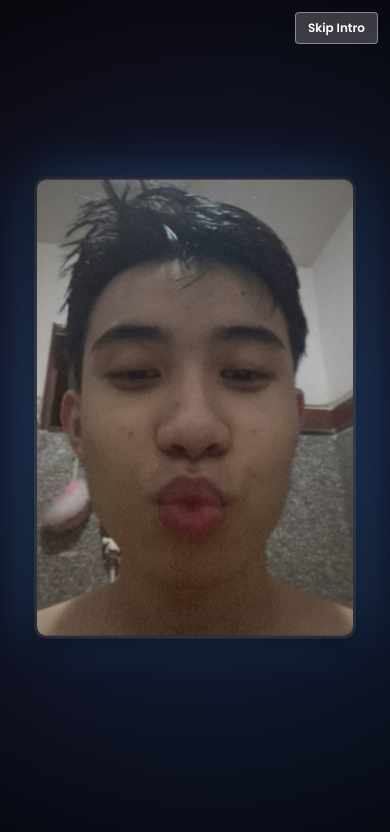
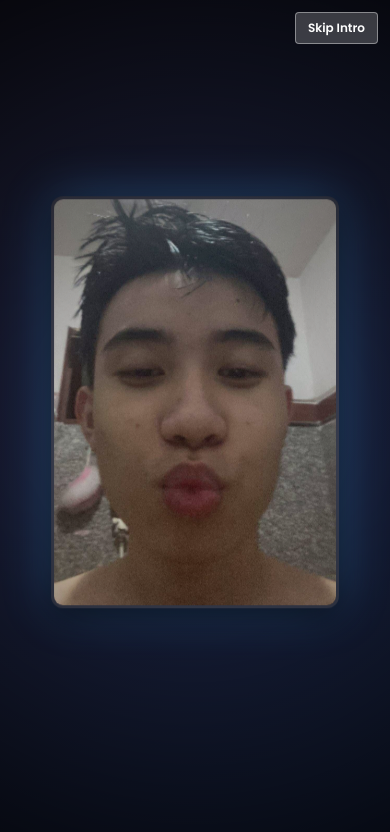
Before and after one commit to minhphuc2544/Man-of-the-match, a React (Vite) app: page / in a window 390 px wide. Shown: the top 832 px of the page. Built offline with nearby package versions, Linux system fonts and the light colour scheme.

Commit message:
fix: center text in the intro section

```diff
--- a/src/App.css
+++ b/src/App.css
@@ -11,10 +11,6 @@
   min-height: 100vh;
   width: 100%;
   background: linear-gradient(135deg, #1a1a2e, #16213e);
-  display: flex;
-  flex-direction: column;
-  justify-content: center;
-  align-items: center;
   overflow: hidden;
 }
 
@@ -38,17 +34,27 @@
   background-color: rgba(255, 255, 255, 0.3);
 }
 
-/* Intro text container - using same centering as player images */
-.intro-text-container {
+/* New flexbox wrapper for perfect centering */
+.intro-content-wrapper {
   position: absolute;
-  top: 50%;
-  left: 50%;
-  transform: translate(-50%, -50%);
+  top: 0;
+  left: 0;
+  width: 100%;
+  height: 100%;
+  display: flex;
+  justify-content: center;
+  align-items: center;
+}
+
+/* Centered text container using flexbox */
+.intro-text-centered {
   display: flex;
   flex-direction: column;
   align-items: center;
   justify-content: center;
+  text-align: center;
   width: 100%;
+  max-width: 90%;
   z-index: 10;
 }
 
@@ -60,6 +66,7 @@
   letter-spacing: 2px;
   margin: 0;
   text-align: center;
+  line-height: 1.1;
 }
 
 .intro-sub-title {
@@ -70,6 +77,7 @@
   letter-spacing: 2px;
   margin: 1rem 0 0 0;
   text-align: center;
+  line-height: 1.1;
 }
 
 .player-animation-container {
@@ -84,15 +92,12 @@
 }
 
 .player-spotlight {
-  position: absolute;
-  top: 50%;
-  left: 50%;
-  transform: translate(-50%, -50%);
   display: flex;
   flex-direction: column;
   align-items: center;
   justify-content: center;
   width: 100%;
+  max-width: 90%;
   padding: 2rem;
 }
 
@@ -129,12 +134,14 @@
   color: #ffffff;
   margin-bottom: 0.25rem;
   text-shadow: 0 2px 4px rgba(0, 0, 0, 0.5);
+  text-align: center;
 }
 
 .player-position-text {
   font-size: 1.25rem;
   color: #e2e8f0;
   text-shadow: 0 1px 2px rgba(0, 0, 0, 0.5);
+  text-align: center;
 }
 
 .arrow-text {
@@ -822,6 +829,36 @@
 
 /* Responsive adjustments */
 @media (max-width: 768px) {
+  .intro-main-title {
+    font-size: 2.5rem;
+    line-height: 1.2;
+  }
+
+  .intro-sub-title {
+    font-size: 1.5rem;
+  }
+
+  .player-spotlight {
+    padding: 1rem;
+  }
+
+  .player-image-container {
+    width: 90%;
+    max-width: 400px;
+  }
+
+  .player-name-text {
+    font-size: 2rem;
+  }
+
+  .player-position-text {
+    font-size: 1rem;
+  }
+
+  .arrow-text {
+    font-size: 1.5rem;
+  }
+
   .player-image-container {
     width: 100%;
   }
@@ -874,13 +911,18 @@
   }
 
   /* Mobile intro fixes */
-  .intro-main-title {
-    font-size: 2.5rem;
+  .intro-title {
+    padding: 0 1rem;
+    width: calc(100% - 2rem);
+  }
+
+  .title-text {
+    font-size: 2.5rem !important;
     line-height: 1.2;
   }
 
-  .intro-sub-title {
-    font-size: 1.5rem;
+  .intro-title h2 {
+    font-size: 1.5rem !important;
   }
 
   .player-spotlight {
@@ -906,7 +948,7 @@
   }
 
   .arrow-text {
-    font-size: 1.5rem;
+    font-size: 1.5rem !important;
   }
 
   /* Modal mobile fixes */
@@ -978,4 +1020,28 @@
     padding: 0.5rem 1rem;
     font-size: 0.875rem;
   }
+
+  .intro-title {
+    padding: 0 0.5rem;
+    width: calc(100% - 1rem);
+  }
+
+  .title-text {
+    font-size: 2rem !important;
+  }
+
+  .intro-title h2 {
+    font-size: 1.25rem !important;
+  }
+
+  .player-name-text {
+    font-size: 1.75rem;
+  }
+
+  .skip-button {
+    top: 12px !important;
+    right: 12px !important;
+    padding: 6px 12px;
+    font-size: 12px;
+  }
 }
--- a/src/components/IntroAnimation.jsx
+++ b/src/components/IntroAnimation.jsx
@@ -130,10 +130,11 @@ const IntroAnimation = ({ players, onComplete, onSkip }) => {
         Skip Intro
       </button>
 
+      <div className="intro-content-wrapper">
         <AnimatePresence mode="wait">
           {animationPhase === "initial" && (
             <motion.div
-            className="intro-text-container"
+              className="intro-text-centered"
               initial={{ opacity: 0, y: 50 }}
               animate={{ opacity: 1, y: 0 }}
               exit={{ opacity: 0, scale: 1.5 }}
@@ -192,7 +193,7 @@ const IntroAnimation = ({ players, onComplete, onSkip }) => {
 
           {animationPhase === "final" && (
             <motion.div
-            className="intro-text-container"
+              className="intro-text-centered"
               initial={{ opacity: 0, scale: 0.9 }}
               animate={{ opacity: 1, scale: 1 }}
               transition={{ duration: 1 }}
@@ -210,6 +211,7 @@ const IntroAnimation = ({ players, onComplete, onSkip }) => {
           )}
         </AnimatePresence>
       </div>
+    </div>
   )
 }
 
```
Also changed, not shown: public/images/player8.png (added), public/images/player8.txt (deleted). Lines whose indentation alone changed are shown as unchanged.
